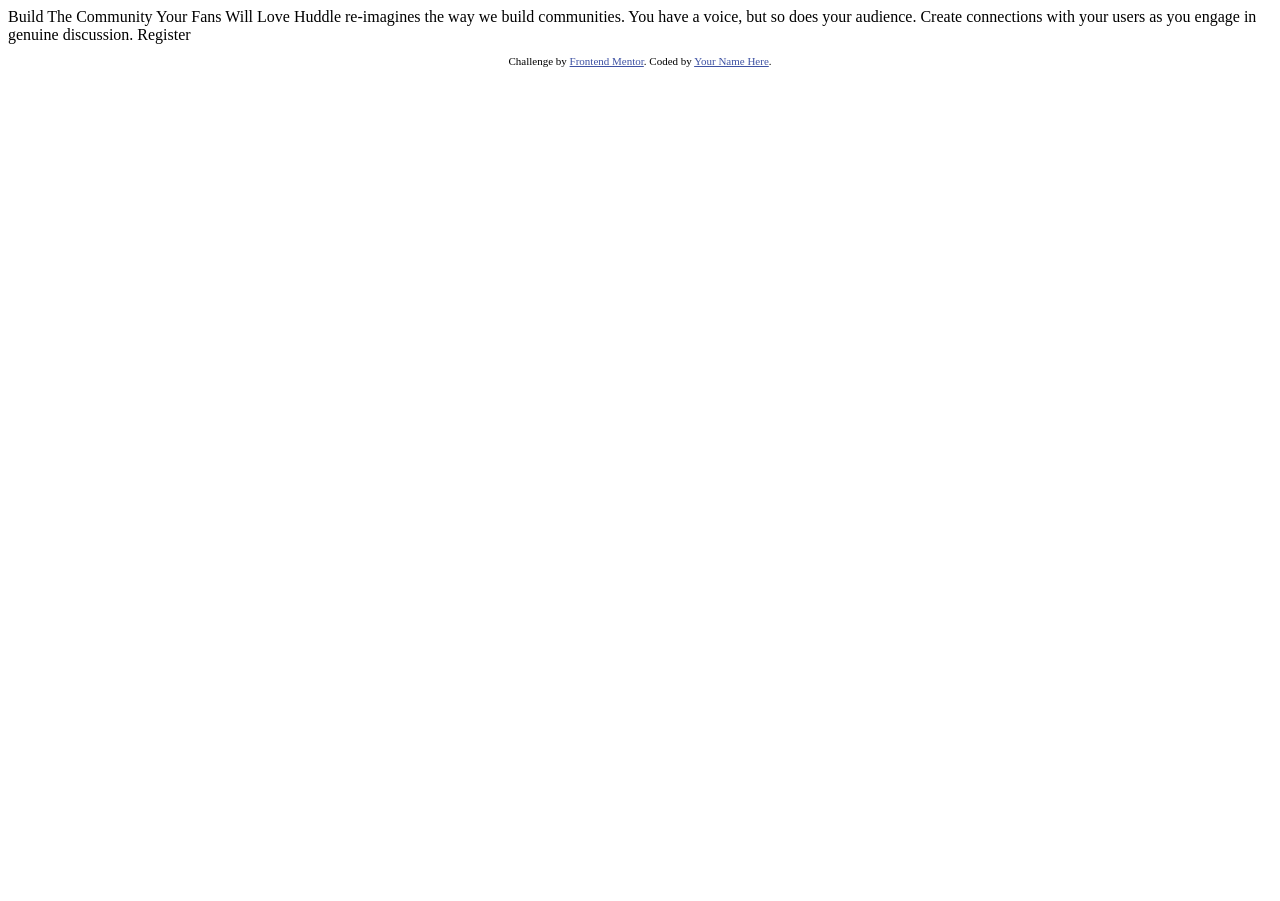
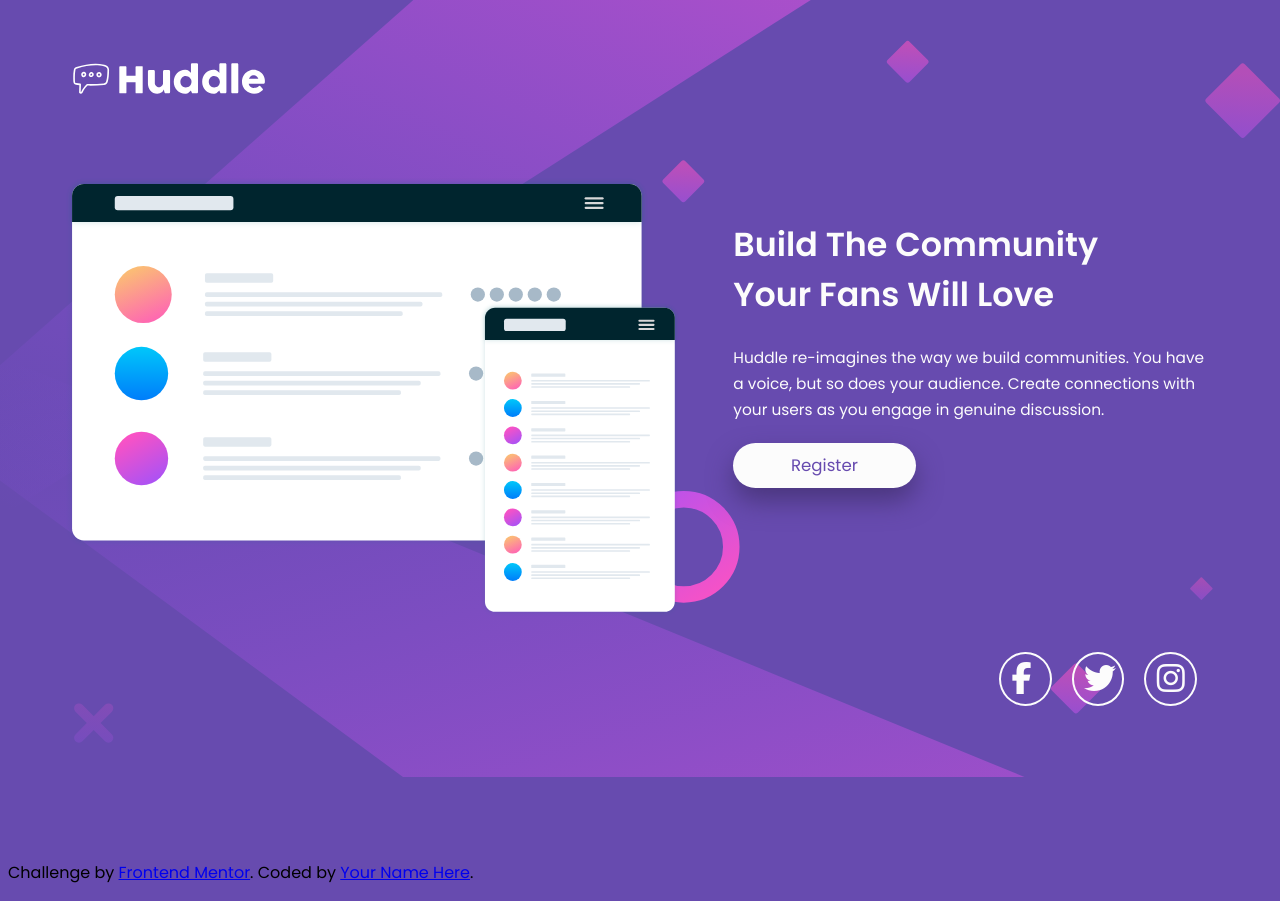
Before and after one commit to mlzzi/huddle-landing-page-with-single-introductory-section-master, a plain HTML site: page index.html in a window 1280 px wide. Before the commit the page ends 800 px from the top, so only its background shows below. Drawn offline with Linux system fonts and the light colour scheme.

Commit message:
Finished mobile and desktop version. Favicon need to be fixed

```diff
--- /dev/null
+++ b/CSS/header.css
@@ -0,0 +1,12 @@
+.logo {
+  display: inline-block;
+  height: 8vw;
+  margin: 5vw 8vw;
+}
+
+@media screen and (min-width: 1024px) {
+  .logo {
+    height: 4vw;
+    margin: 3.5vw 4.3vw;
+  }
+}
--- /dev/null
+++ b/CSS/main.css
@@ -0,0 +1,113 @@
+main {
+  align-items: center;
+  display: flex;
+  flex-direction: column;
+  text-align: center;
+}
+
+.illustration {
+  width: 79vw;
+  margin: 12vw auto 8vw auto;
+}
+
+.title {
+  color: var(--white);
+  font-size: 6vw;
+  margin: 2.2rem 3rem 0 3rem;
+}
+
+.text {
+  color: var(--white);
+  font-size: 4vw;
+  line-height: 6vw;
+  margin: 5vw 8vw;
+}
+
+.button {
+  background-color: var(--white);
+	border-radius: 40vw;
+  box-shadow: 0 1vw 2vw 0 hsl(257, 40%, 35%);
+	color: var(--violet);
+	cursor: pointer;
+	display: inline-block;
+	font-size: 3vw;
+  margin-top: .5rem;
+	padding: 3vw 20vw;
+	text-decoration: none;
+}
+
+.social-media {
+  display: flex;
+  justify-content: space-evenly;
+  margin: 12vw 20vw 10vw 20vw;
+}
+
+.icon {
+  border: 2px solid var(--white);
+  border-radius: 50%;
+  color: var(--white);
+  height: 50px;
+  margin: 10px;
+  width: 50px;
+}
+
+.fab {
+  margin-top: 8px;
+}
+
+
+@media screen and (min-width: 1024px) {
+  main {
+    flex-direction: row;
+    text-align: left;
+  }
+
+  .illustration {
+    margin: 0 auto 11vw 4.5vw;
+    padding-bottom: 5vw;
+    width: 48vw;
+  }
+
+  .info {
+    margin: 0 auto;
+    width: 40vw;
+  }
+
+  .title {
+    font-size: 2.6vw;
+    margin: 0;
+    margin-right: 8vw;
+    padding-top: 5vw;
+  }
+
+  .text {
+    color: var(--white);
+    font-size: 1.2vw;
+    line-height: 2vw;
+    margin: 2vw 3vw 1vw 0;
+  }
+
+  .button {
+    border-radius: 40vw;
+    box-shadow: 0 1vw 2vw 0 hsl(257, 40%, 35%);
+    font-size: 1.3vw;
+    margin-top: .5rem;
+    padding: .8vw 4.5vw;
+    text-decoration: none;
+  }
+
+  .button:hover {
+    background-color: var(--softMagenta);
+    color: var(--white);
+  }
+
+  .social-media {
+    margin: 12vw 3vw 10vw 20vw;
+  }
+
+  .icon {
+    height: 50px;
+    padding-left: .8vw;
+    width: 39px;
+  }
+}
--- /dev/null
+++ b/CSS/style.css
@@ -0,0 +1,23 @@
+:root {
+  --violet: hsl(257, 40%, 49%);
+  --softMagenta: hsl(300, 69%, 71%);
+  --white: 	hsl(0, 0%, 99%);
+
+  --poppins: 'Poppins', 'Open Sans';
+}
+
+body {
+  background-color: var(--violet);
+  background-image: url(../images/bg-mobile.svg);
+  background-position: top;
+  background-size: 100vw;
+  background-repeat: no-repeat;
+  font-family: var(--poppins);
+}
+
+@media screen and (min-width: 1024px) {
+  body {
+    background-image: url(../images/bg-desktop.svg);
+    background-size: 100vw auto;
+  }
+}
--- a/index.html
+++ b/index.html
@@ -5,23 +5,40 @@
   <meta name="viewport" content="width=device-width, initial-scale=1.0"> <!-- displays site properly based on user's device -->
 
   <link rel="icon" type="image/png" sizes="32x32" href="./images/favicon-32x32.png">
+  <link rel="stylesheet" href="./CSS/style.css">
+  <link rel="preconnect" href="https://fonts.googleapis.com">
+  <link rel="preconnect" href="https://fonts.gstatic.com" crossorigin>
+  <link rel="stylesheet" href="https://fonts.googleapis.com/css2?family=Poppins:wght@400;600&display=swap">
+  <link rel="stylesheet" href="https://fonts.googleapis.com/css2?family=Open+Sans&display=swap">
+  <link rel="stylesheet" href="./CSS/header.css">
+  <link rel="stylesheet" href="./CSS/main.css">
+  <script src="https://kit.fontawesome.com/f3b9b4455a.js" crossorigin="anonymous"></script>
 
   <title>Frontend Mentor | Huddle landing page with single introductory section</title>
 
-  <!-- Feel free to remove these styles or customise in your own stylesheet 👍 -->
-  <style>
-    .attribution { font-size: 11px; text-align: center; }
-    .attribution a { color: hsl(228, 45%, 44%); }
-  </style>
 </head>
 <body>
+  <header>
+    <img class="logo" src="./images/logo.svg" alt="">
+  </header>
 
-  Build The Community Your Fans Will Love
+  <main>
+    <img class="illustration" src="./images/illustration-mockups.svg" alt="">
 
-  Huddle re-imagines the way we build communities. You have a voice, but so does your audience.
-  Create connections with your users as you engage in genuine discussion.
+    <section class="info">
+      <h1 class="title">Build The Community Your Fans Will Love</h1>
+      <p class="text">Huddle re-imagines the way we build communities. You have a voice, but so does your audience.
+        Create connections with your users as you engage in genuine discussion.</p>
+      <a href="#" class="button">Register</a>
 
-  Register
+      <div class="social-media">
+        <div class="icon"><i class="fab fa-facebook-f fa-2x media"></i></div>
+        <div class="icon"><i class="fab fa-twitter fa-2x media"></i></div>
+        <div class="icon"><i class="fab fa-instagram fa-2x media"></i></div>
+      </div>
+    </section>
+
+  </main>
 
   <footer>
     <p class="attribution">
```
